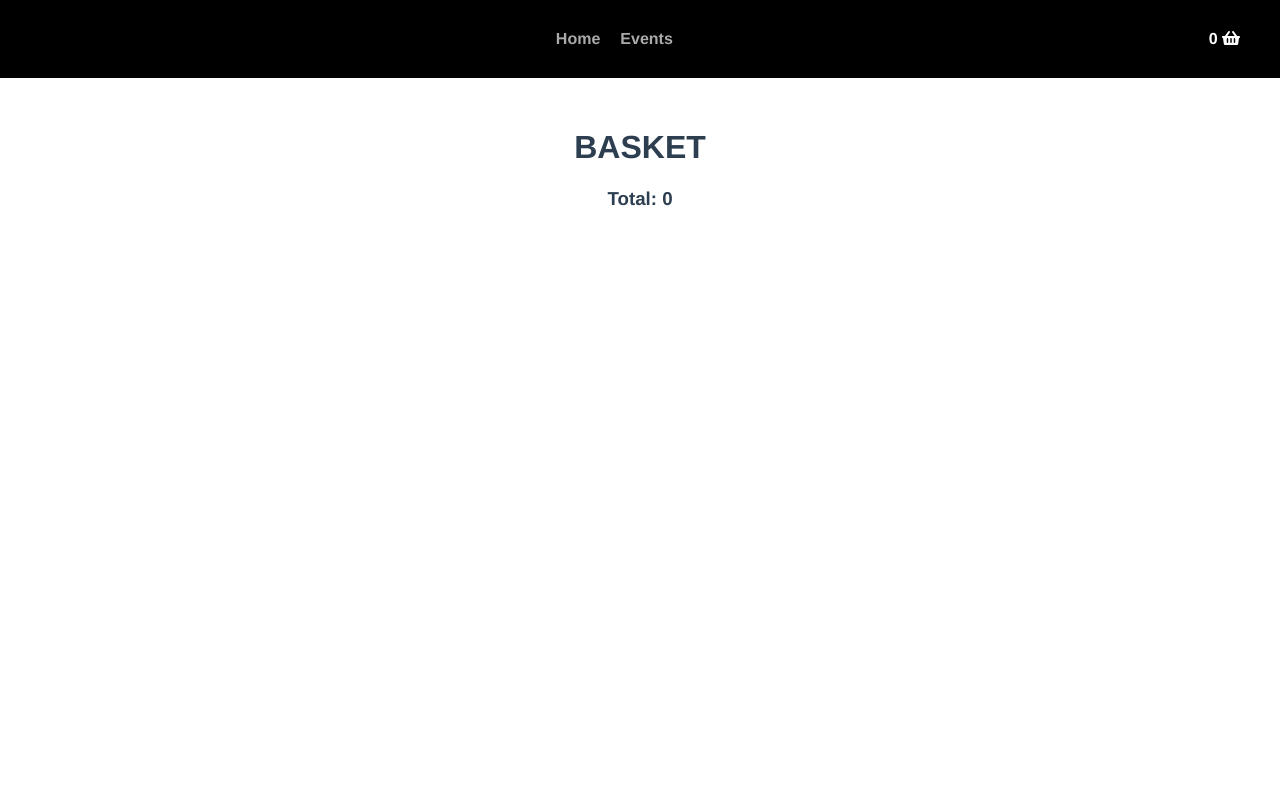
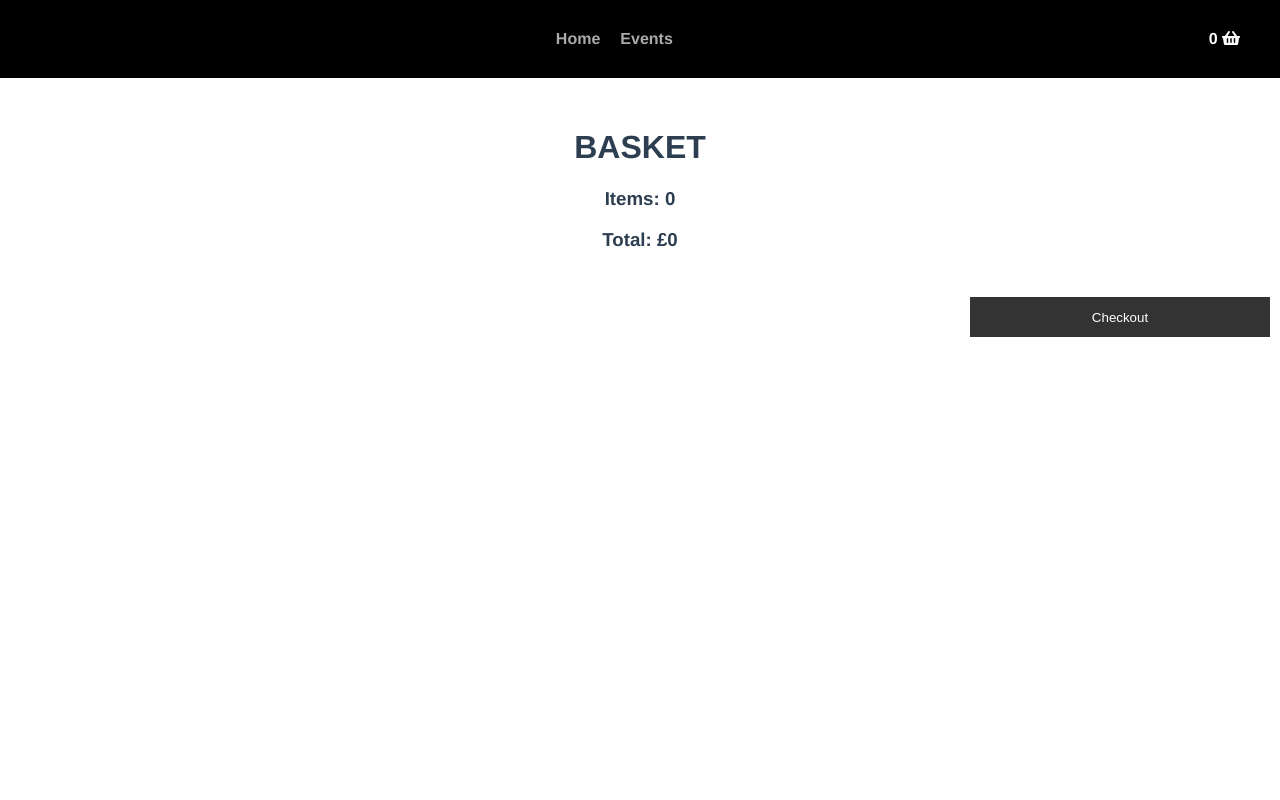
Before and after one commit to kappisan/TicketBookingPage, a Vue app: page /basket in a window 1280 px wide. Shown: the top 800 px of the page. Built offline with nearby package versions, Linux system fonts and the light colour scheme.

Commit message:
items total value vuex reducer

```diff
--- a/src/App.vue
+++ b/src/App.vue
@@ -72,7 +72,7 @@
 		  Event
 		},
 		computed: {
-			...mapGetters(['basketTotal'])
+			...mapGetters(['basketItems', 'basketTotal'])
 		},
 		mounted() {
 			console.log("start app app main", this.basketTotal);
--- a/src/store.js
+++ b/src/store.js
@@ -18,17 +18,20 @@ export default new Vuex.Store({
 				{
 					name: "Front Row",
 					price: 59.99,
-					available: 100
+					available: 100,
+					tid: "adult0"
 				},
 				{
 					name: "Middle Auditorium",
 					price: 39.99,
 					available: 200,
+					tid: "adult1"
 				},
 				{
 					name: "Balcony",
 					price: 89.99,
-					available: 20
+					available: 20,
+					tid: "adult2"
 				}
 			],
 			img: "https://cdn.venuescanner.com/photos/658e286008d6340dc8ed00431ff2efc2.jpg",
@@ -44,12 +47,14 @@ export default new Vuex.Store({
 				{
 					name: "Front Row",
 					price: 59.99,
-					available: 100
+					available: 100,
+					tid: "adult1"
 				},
 				{
 					name: "Middle Auditorium",
 					price: 39.99,
-					available: 200
+					available: 200,
+					tid: "adult2"
 				}
 			],
 			img: "https://s3-media3.fl.yelpcdn.com/bphoto/Jz9OdzMlznwjyPQZiwO8sA/o.jpg",
@@ -65,12 +70,14 @@ export default new Vuex.Store({
 				{
 					name: "Front Row",
 					price: 39.99,
-					available: 50
+					available: 50,
+					tid: "adult1"
 				},
 				{
 					name: "Regular",
 					price: 19.99,
-					available: 100
+					available: 100,
+					tid: "adult2"
 				}
 			],
 			img: "http://www.eharmony.co.uk/relationship-advice/wp-content/uploads/2014/01/The-Stand-Comedy-Club.jpg",
@@ -79,7 +86,7 @@ export default new Vuex.Store({
 	]
   },
   mutations: {
-    increment (state, item) {
+    addToBasket(state, item) {
       state.basket.push(item)
     }
   },
@@ -90,7 +97,16 @@ export default new Vuex.Store({
   	event: state => id => {
   		return state.events[0];
   	},
-  	basketTotal: state => state.basket.length
+  	basketItems: state => {
+		return state.basket.reduce((memo, item) => {
+			return memo + item.quantity;
+		}, 0)
+  	},
+  	basketTotal: state => {
+		return state.basket.reduce((memo, item) => {
+			return memo + (item.price * item.quantity);
+		}, 0)
+  	}
   },
   actions: {
 
--- a/src/views/Basket.vue
+++ b/src/views/Basket.vue
@@ -1,10 +1,24 @@
 <template>
-  <div class="tickets">
-    <h1>BASKET</h1>
-	<h3>Total: {{ basketTotal }}</h3>
-    <p v-for="item in basket">{{ item }}</p>
-  </div>
+	<div class="tickets">
+		<h1>BASKET</h1>
+		<h3>Items: {{ basketItems }}</h3>
+		<h3>Total: £{{ basketTotal }}</h3>
+		<p v-for="item in basket">{{ item }}</p><br />
+
+		<button>Checkout</button>
+	</div>
+
 </template>
+
+<style>
+	button {
+		background-color: #333;
+		width: 300px;
+		color: #fff;
+		border-style: none;
+		height: 40px;
+	}
+</style>
 
 <script>
 	import { mapGetters, mapMutations } from 'vuex';
@@ -17,7 +31,7 @@
 		  Event
 		},
 		computed: {
-			...mapGetters(['basket', 'basketTotal'])
+			...mapGetters(['basket', 'basketTotal', 'basketItems'])
 		},
 		mounted() {
 			console.log("start app basket", this.basket);
--- a/src/views/Book.vue
+++ b/src/views/Book.vue
@@ -3,9 +3,9 @@
     <h1>{{ details.location }}</h1>
     <h2>{{ details.city }}</h2>
 	<h3>Total: {{ basketTotal }}</h3>
-    <div v-for="item in tickets" class="ticket">
+    <div v-for="(item, index) in tickets" class="ticket">
     	<p>{{ item.name }} - {{ item.available }} - £{{ item.price }}</p>
-    	<Button v-on:click="addToBasket(item)">ADD</Button></div>
+    	<Button v-on:click="addToBasket(index)">ADD</Button></div>
   </div>
 </template>
 
@@ -42,10 +42,26 @@
 		},
 		methods: {
 		    ...mapMutations([]),
-			addToBasket(item) {
-				this.$store.state.basket.push(item);
-				console.log("add to basket", item, this.$store.state.basket);
-				// this.addToBasket('addToBasket', item)
+			addToBasket(key) {
+				let item = this.tickets[key];
+				console.log(index, "add to basket item", item);
+				let cid = item.tid + "-" + this.$route.params.id;
+				let index = this.$store.state.basket.map(function(e) { return e.cid; }).indexOf(cid);
+
+				console.log("already in basket index", index);
+
+				if (index === -1) {
+					console.log("add to basket", this.$route.params.id, this.$store.state.basket);
+					item.quantity = 1;
+					item.eid = this.$route.params.id;
+					item.cid = cid;
+					this.$store.state.basket.push(item);
+				} else {
+					console.log("already in basket", this.$store.state.basket);
+					let match = this.$store.state.basket[index];
+					match.quantity++;
+					this.$store.state.basket.splice(index, 1, match);
+				}
 			}
 		},
 		mounted() {
```
